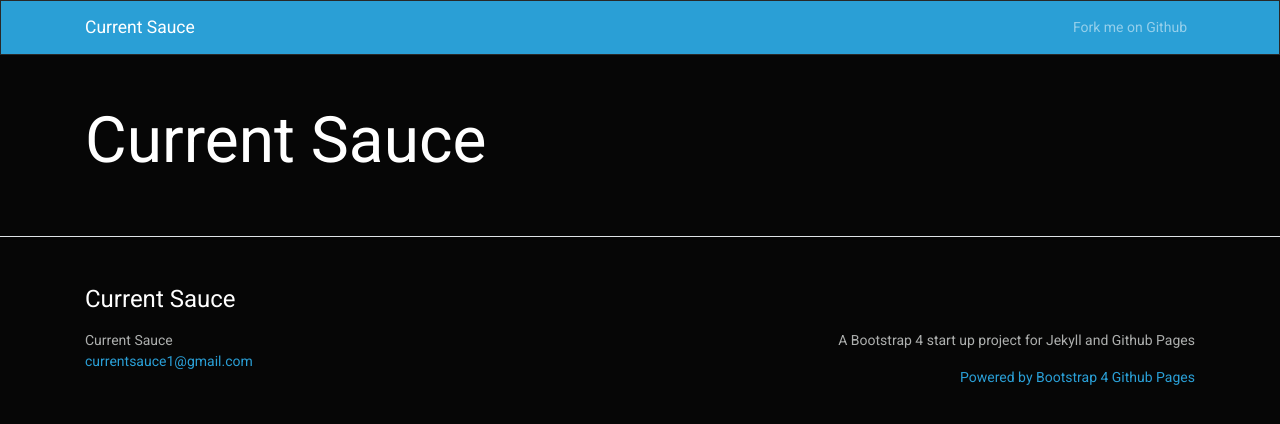
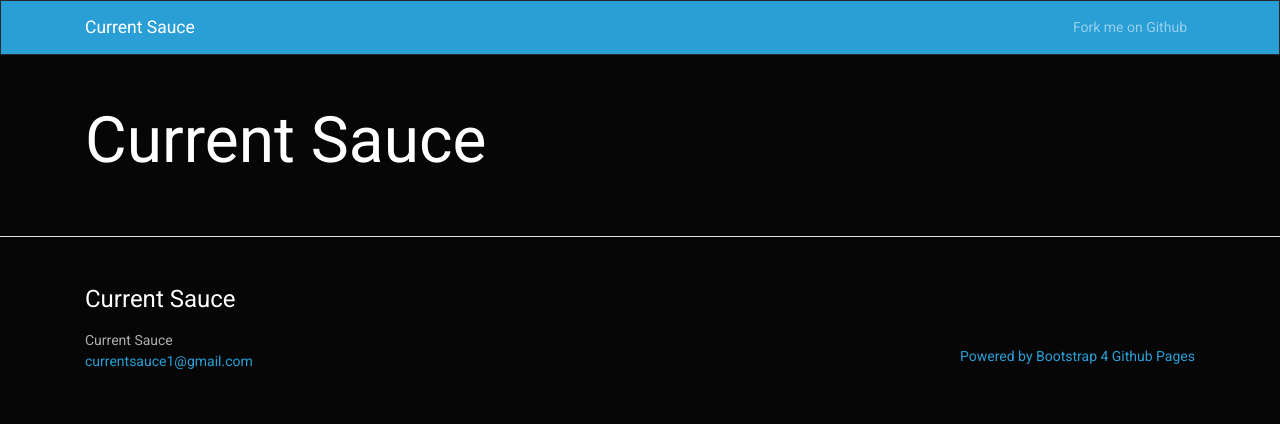
Before and after one commit to currentsauce/currentsauce.github.io, a Jekyll site: the page built from index.md, in a window 1280 px wide. Shown: the top 424 px of the page. Built offline with Jekyll 4.4.1, drawn with Linux system fonts in a browser that asks for light colours.

Commit message:
Update _config.yml

```diff
--- a/_config.yml
+++ b/_config.yml
@@ -17,7 +17,7 @@
 title: Current Sauce
 email: "currentsauce1@gmail.com"
 description: >- # this means to ignore newlines until "baseurl:"
-  A Bootstrap 4 start up project for Jekyll and Github Pages
+
 #baseurl: "" # the subpath of your site, e.g. /blog
 #url: "" # the base hostname & protocol for your site, e.g. http://example.com
 #twitter_username: jekyllrb
```
